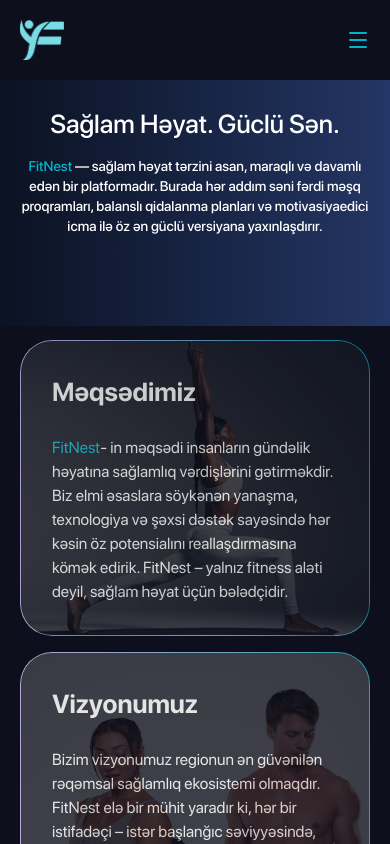
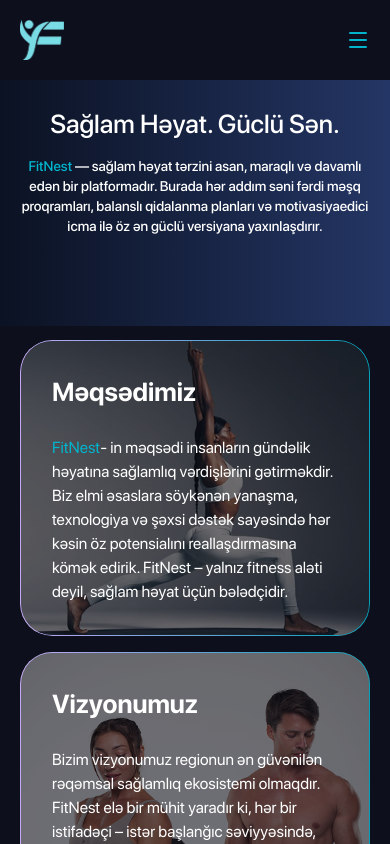
Before and after one commit to fitnest-health/frontend, a Next.js app: page /about in a window 390 px wide. Shown: the top 844 px of the page. Built offline with nearby package versions, Linux system fonts and the light colour scheme.

Commit message:
Enhance About page styling with z-index adjustment and increased background opacity

```diff
--- a/app/about/page.tsx
+++ b/app/about/page.tsx
@@ -65,7 +65,7 @@
                         className={`relative grid sm:grid-cols-2 grid-cols-1 items-stretch justify-between sm:gap-5 md:mt-[151px] sm:mt-5 mt-4 ${item.reverse ? "flex-row-reverse" : ""
                             }`}
                     >
-                        <div className="gradient-border rounded-4xl h-full">
+                        <div className="z-20 gradient-border rounded-4xl h-full">
                             <div className="p-8 h-full flex flex-col gap-6">
                                 <h2 className="text-t1 leading-t1 md:text-h4 font-bold md:leading-h4 text-neutral-50">
                                     {item.title}
@@ -76,7 +76,7 @@
                                 </p>
                             </div>
                         </div>
-                        <div className="sm:hidden block absolute top-0 left-0 h-full w-full rounded-4xl opacity-30">
+                        <div className="sm:hidden block absolute top-0 left-0 h-full w-full rounded-4xl opacity-60 ">
                             <Image
                                 src={item.img}
                                 alt={item.alt}
```
